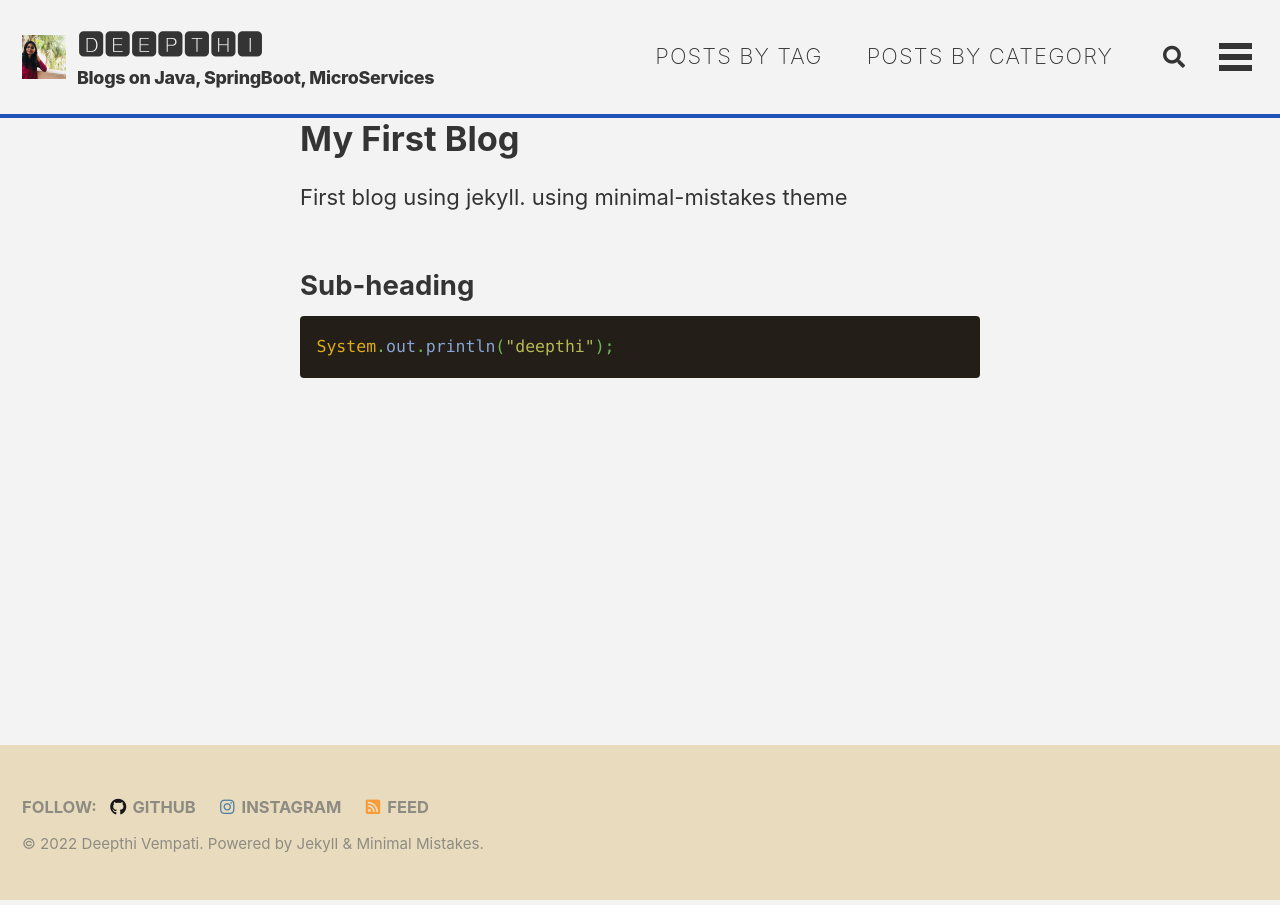
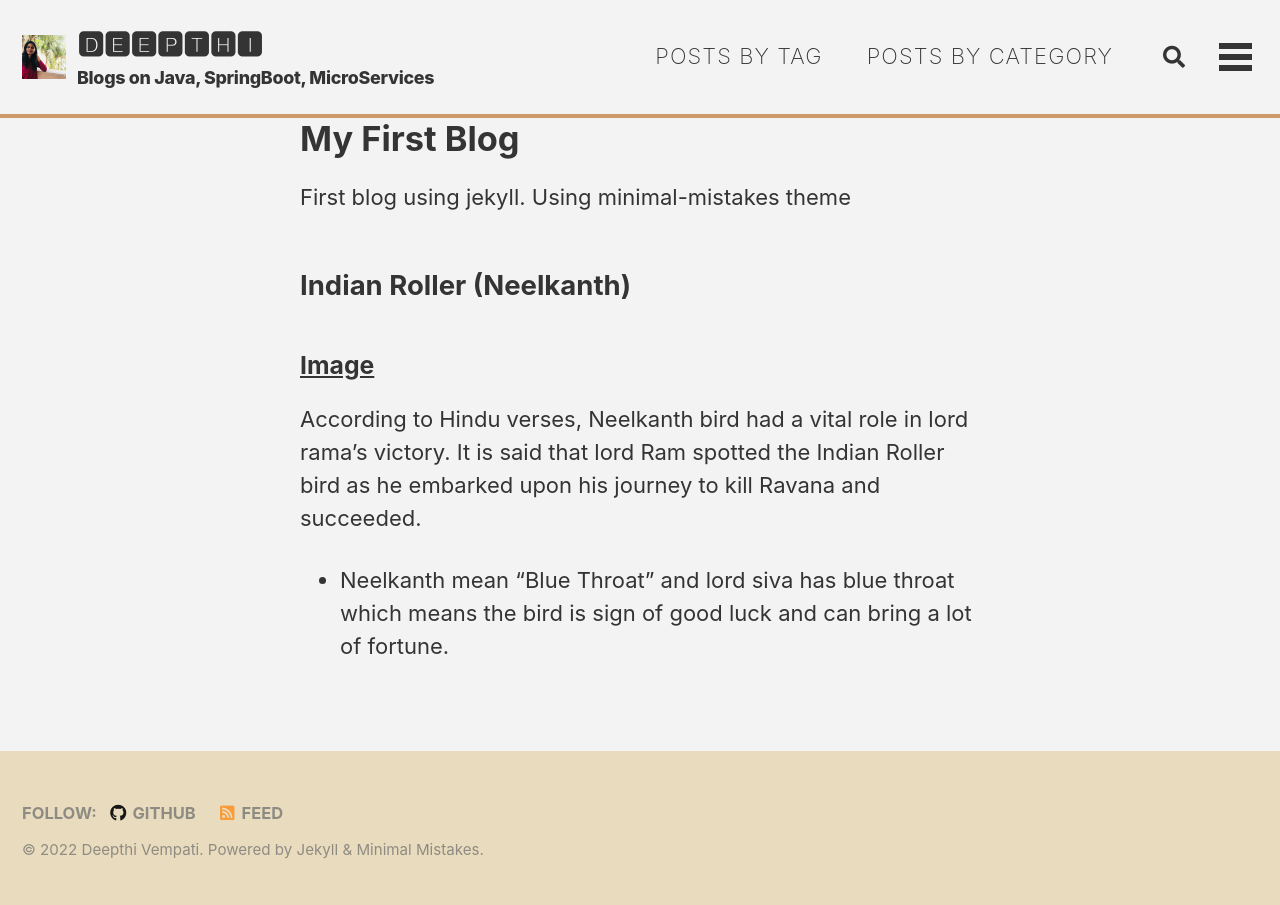
Before and after one commit to deepthivempati/deepthivempati.github.io, a Jekyll site: the page built from _posts/2022-10-09-my-first-blog.md, in a window 1280 px wide. Built offline with Jekyll 4.4.1, drawn with Linux system fonts in a browser that asks for light colours; cached includes are drawn as plain includes; our own code applies the rules of GitHub Pages for plain Markdown files.

Commit message:
alteration

````diff
--- a/_config.yml
+++ b/_config.yml
@@ -5,7 +5,7 @@ minimal_mistakes_skin    : "dirt" # "air", "aqua", "contrast", "dark", "dirt", "
 
 # Site Settings
 locale                   : "en-US"
-title                    : "𝓓𝓮𝓮𝓹𝓽𝓱𝓲 𝓥𝓮𝓶𝓹𝓪𝓽𝓲"
+title                    : "𝕯𝖊𝖊𝖕𝖙𝖍𝖎"
 masthead_title           : "🅳🅴🅴🅿🆃🅷🅸" # overrides the website title displayed in the masthead, use " " for no title
 tagline                  : 'Deepthi'
 title_separator          : "-"
@@ -96,7 +96,7 @@ analytics:
 author:
   name             : "Deepthi Vempati"
   avatar           : # path of avatar image, e.g. "/assets/images/bio-photo.jpg"
-  bio              : "I am an **amazing** person."
+  bio              : "I practice what i post."
   baseurl          : '/'
   location         : "India"
   repository       : "deepthivempati/github.io"
@@ -109,40 +109,40 @@ author:
     - label: "Website"
       icon: "fas fa-fw fa-link"
       url: "https://deepthivempati.github.io/"
-    - label: "Twitter"
-      icon: "fab fa-fw fa-twitter-square"
-      # url: "https://twitter.com/"
-    - label: "Facebook"
-      icon: "fab fa-fw fa-facebook-square"
-      # url: "https://facebook.com/"
+#    - label: "Twitter"
+#      icon: "fab fa-fw fa-twitter-square"
+#      # url: "https://twitter.com/"
+#    - label: "Facebook"
+#      icon: "fab fa-fw fa-facebook-square"
+#      # url: "https://facebook.com/"
     - label: "GitHub"
       icon: "fab fa-fw fa-github"
       url: "https://github.com/deepthivempati"
-    - label: "Instagram"
-      icon: "fab fa-fw fa-instagram"
-      # url: "https://instagram.com/"
+#    - label: "Instagram"
+#      icon: "fab fa-fw fa-instagram"
+#      # url: "https://instagram.com/"
 
 # Site Footer
 footer:
   links:
-    - label: "Twitter"
-      icon: "fab fa-fw fa-twitter-square"
-      # url:
-    - label: "Facebook"
-      icon: "fab fa-fw fa-facebook-square"
-      # url:
+#    - label: "Twitter"
+#      icon: "fab fa-fw fa-twitter-square"
+#      # url:
+#    - label: "Facebook"
+#      icon: "fab fa-fw fa-facebook-square"
+#      # url:
     - label: "GitHub"
       icon: "fab fa-fw fa-github"
       url: "https://github.com/deepthivempati"
-    - label: "GitLab"
-      icon: "fab fa-fw fa-gitlab"
-      url:
-    - label: "Bitbucket"
-      icon: "fab fa-fw fa-bitbucket"
-      # url:
-    - label: "Instagram"
-      icon: "fab fa-fw fa-instagram"
-      url: "https://deepthivempati.github.io/"
+#    - label: "GitLab"
+#      icon: "fab fa-fw fa-gitlab"
+#      url:
+#    - label: "Bitbucket"
+#      icon: "fab fa-fw fa-bitbucket"
+#      # url:
+#    - label: "Instagram"
+#      icon: "fab fa-fw fa-instagram"
+#      url: "https://deepthivempati.github.io/"
 
 
 # Reading Files
--- a/_posts/2022-10-09-my-first-blog.md
+++ b/_posts/2022-10-09-my-first-blog.md
@@ -7,9 +7,10 @@ tags: ['Miscellaneous']
 ---
 
 First blog using jekyll.
-using minimal-mistakes theme
+Using minimal-mistakes theme
 
-## Sub-heading
-```java
-System.out.println("deepthi");
-```
+## Indian Roller (Neelkanth)
+### [Image](https://tse1.mm.bing.net/th?id=OIP.BNvNnLtFTowIRdGln_XG4wE3DI&pid=Api&P=0)
+According to Hindu verses, Neelkanth bird had a vital role in lord rama's victory.
+It is said that lord Ram spotted the Indian Roller bird as he embarked upon his journey to kill Ravana and succeeded.
+* Neelkanth mean "Blue Throat" and lord siva has blue throat which means the bird is sign of good luck and can bring a lot of fortune.
--- a/assets/css/main.scss
+++ b/assets/css/main.scss
@@ -75,7 +75,7 @@ $navicon-link-color-hover: mix(#fff, $text-color, 80%) !default;
     max-width: none;
   }
   .masthead {
-    border-bottom: 4px solid #2053b8;
+    border-bottom: 4px solid #cf9a69
   }
 
   .page__title {
````
Also changed, not shown: README.md (added).
